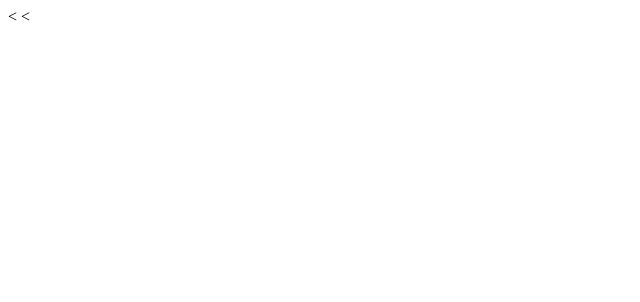
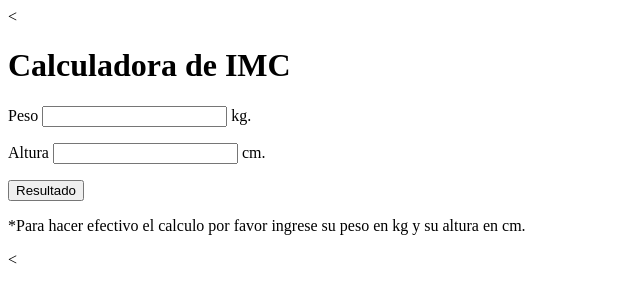
Before and after one commit to ValentinaRod/calculadora-imc, a plain HTML site: page index.html in a window 1280 px wide. Shown: the whole page, without its empty margins (0-640 px from the left). Drawn offline with Linux system fonts and the light colour scheme.

Commit message:
Cambios generales

```diff
--- a/index.html
+++ b/index.html
@@ -6,6 +6,26 @@
 
 </head>
 <body>
+	<h1>Calculadora de IMC</h1>
+	<section>
+		<p>
+			<label for="peso">Peso</label>
+			<input type="number" name="peso" id="peso" required>
+			kg.
+		</p>
+		<p>
+			<label for="altura">Altura</label>
+			<input type="number" name="altura" id="altura" required>
+			cm.
+		</p>
+		<p>
+			<input type="submit" name="res" value="Resultado" onclick="calculardoraImc()" id="res">
+		</p>
+		<p>
+			*Para hacer efectivo el calculo por favor ingrese su peso en kg y su altura en cm.
+		</p>
+	</section>
 	<<script src="assets/javascript/main.js"></script>
+
 </body>
 </html>
```
Also changed, not shown: 2 other files.
